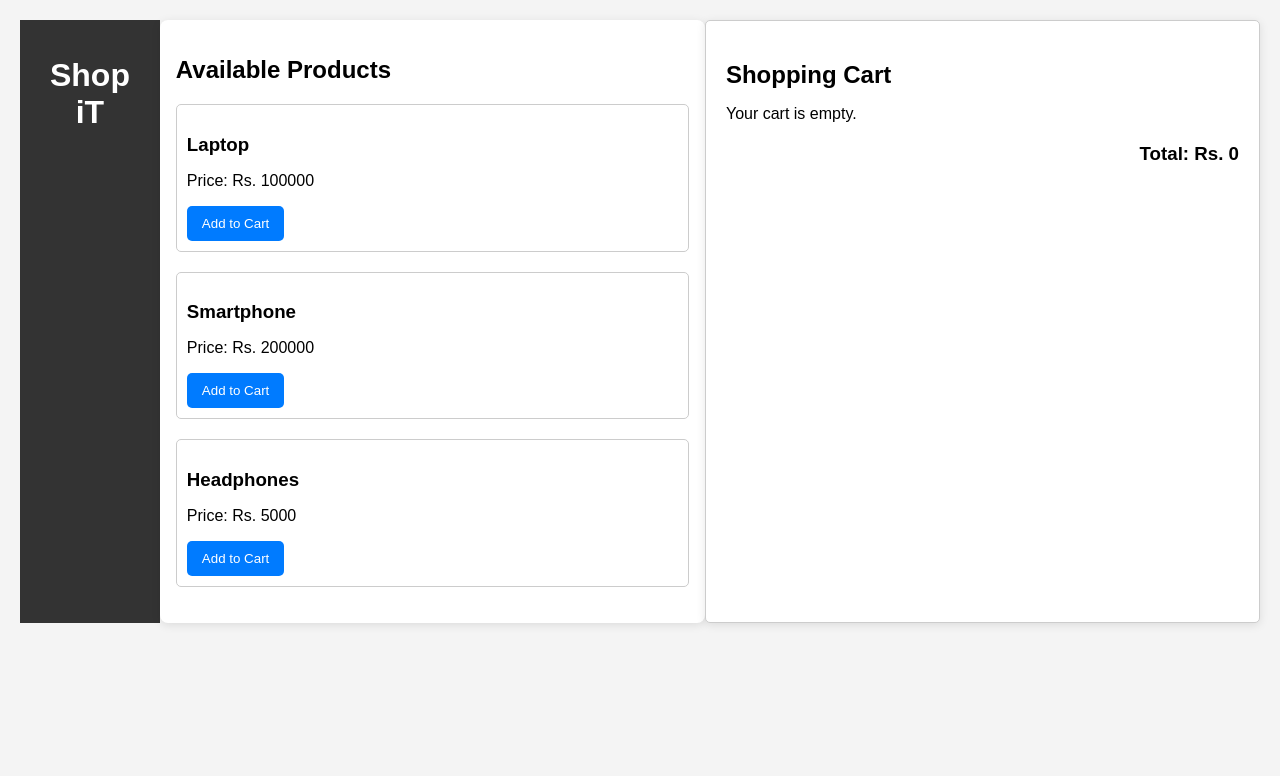
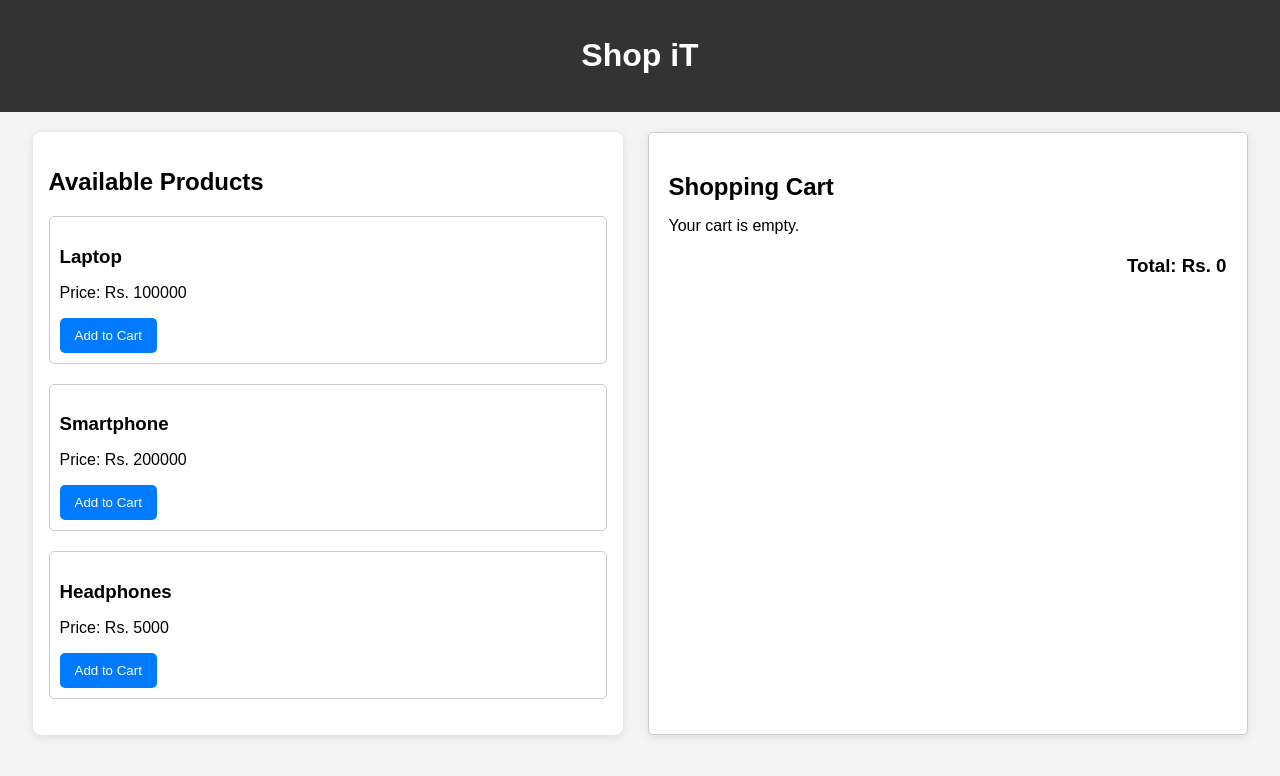
Before and after one commit to Godawela/shopping, a React (Create React App) app: page / in a window 1280 px wide. Shown: the top 776 px of the page. Built offline with nearby package versions, Linux system fonts and the light colour scheme.

Commit message:
fix header

```diff
--- a/src/App.js
+++ b/src/App.js
@@ -27,14 +27,14 @@ const App = () => {
   };
 
   return (
-
-    <div className="app" style={{ display: "flex", justifyContent: "space-around", padding: "20px" }}>
+    <div className="app">
       <Header />
-      <ProductList addToCart={addToCart} />
-      <Cart cartItems={cartItems} removeFromCart={removeFromCart} />
+      <div style={{ display: "flex", justifyContent: "space-around", padding: "20px" }}>
+        <ProductList addToCart={addToCart} />
+        <Cart cartItems={cartItems} removeFromCart={removeFromCart} />
+      </div>
     </div>
   );
 };
 
-
 export default App;
```
